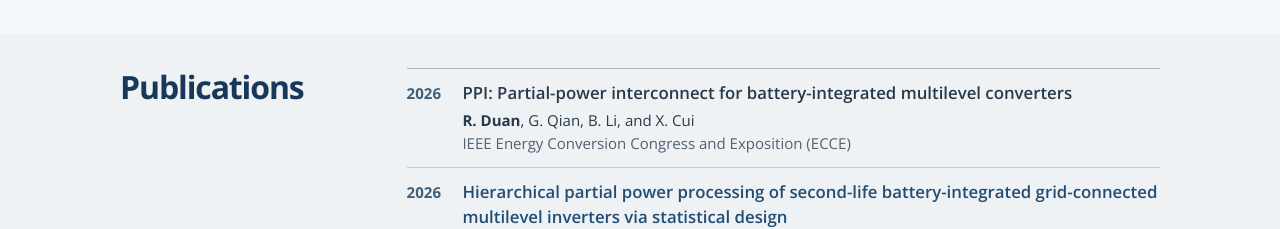
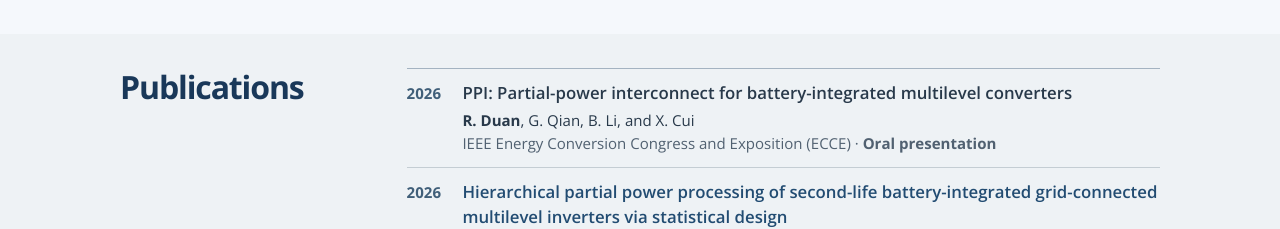
Before and after one commit to RyanDuanFly/ryanduanfly.github.io, a plain HTML site: page index.html in a window 1280 px wide. Shown: the part 886-1115 px from the top of the page. Drawn offline with Linux system fonts and the light colour scheme.

Commit message:
Restore the bold oral presentation label on the ECCE paper

```diff
--- a/index.html
+++ b/index.html
@@ -128,7 +128,7 @@
           <div class="paper-content">
             <h3>PPI: Partial-power interconnect for battery-integrated multilevel converters</h3>
             <p class="paper-authors"><strong>R. Duan</strong>, G. Qian, B. Li, and X. Cui</p>
-            <p class="paper-venue">IEEE Energy Conversion Congress and Exposition (ECCE)</p>
+            <p class="paper-venue">IEEE Energy Conversion Congress and Exposition (ECCE) · <strong>Oral presentation</strong></p>
           </div>
         </li>
         <li class="paper-row">
```
